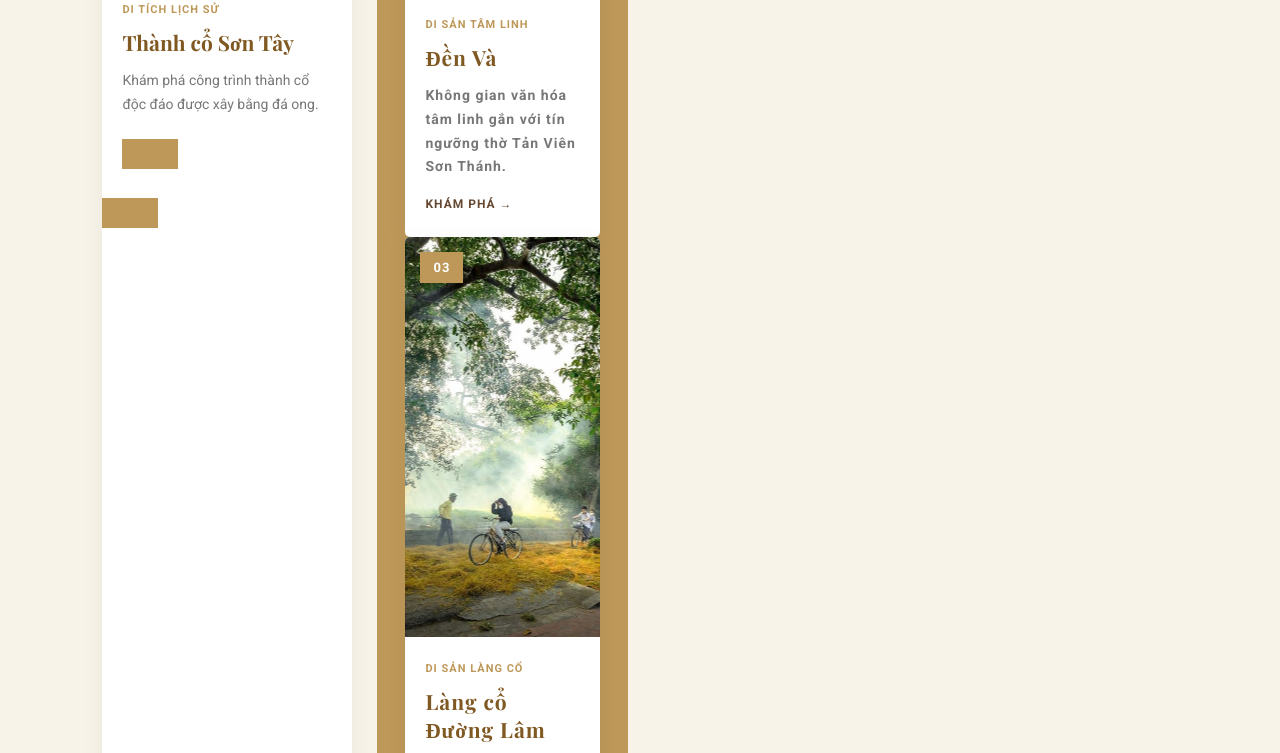
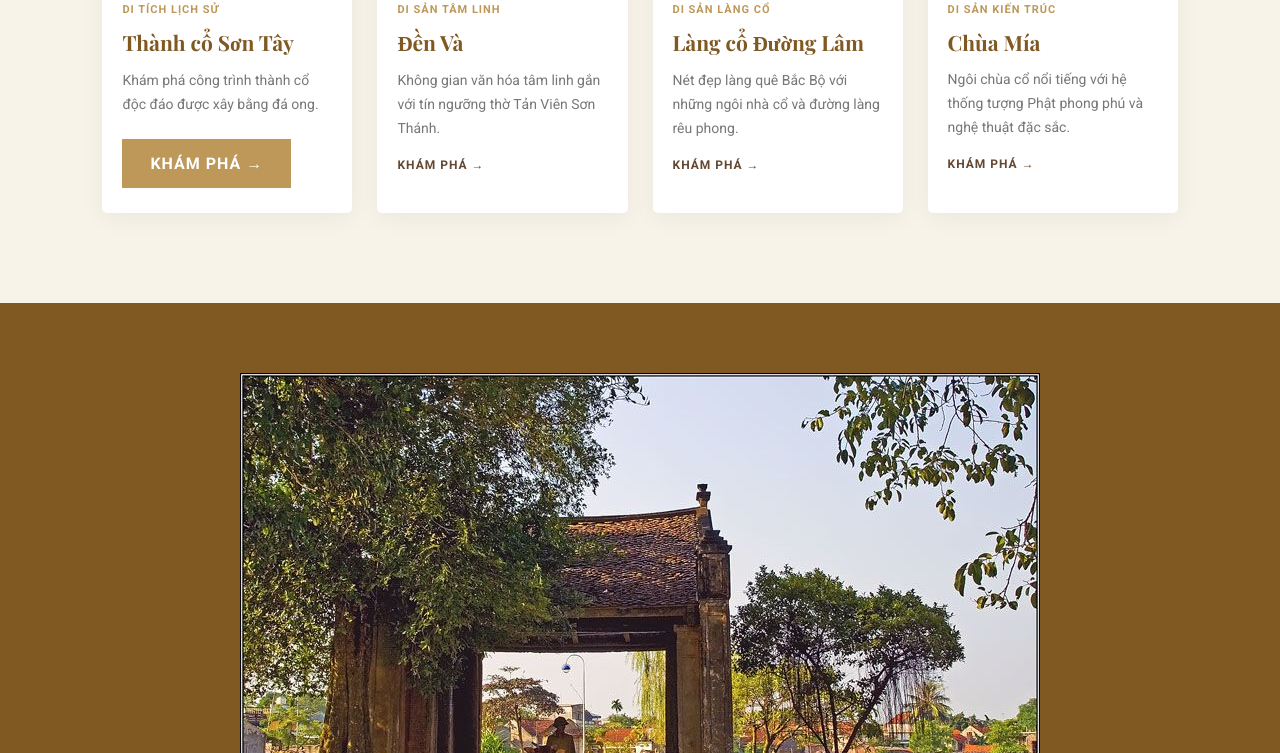
Before and after one commit to ThcsSonLoc/ver1, a plain HTML site: page index.html in a window 1280 px wide. Shown: the part 1756-2509 px from the top of the page. Drawn offline with nearby package versions, Linux system fonts and the light colour scheme; a script that the page names is missing.

Commit message:
Update index.html

```diff
--- a/index.html
+++ b/index.html
@@ -77,10 +77,8 @@
                     <p class="card-category">DI TÍCH LỊCH SỬ</p>
                     <h3>Thành cổ Sơn Tây</h3>
                     <p>Khám phá công trình thành cổ độc đáo được xây bằng đá ong.</p>
-                    <a href="https://thcssonloc.github.io/ver1-1/"
-                        class="main-button"
-                        KHÁM PHÁ →
-                        </a>
+                    <a href="https://thcssonloc.github.io/ver1-1/" class="main-button"> KHÁM PHÁ →</a>
+
                 </div>
             </article>
 
```
